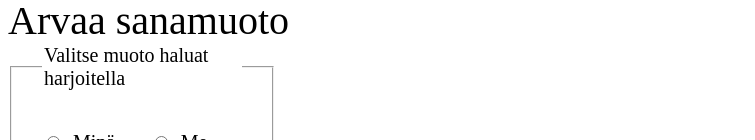
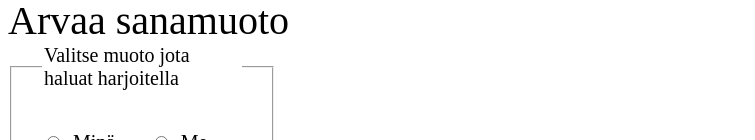
Before and after one commit to fpdotmonkey/fi_dict, a plain HTML site: page index.html in a window 1280 px wide. Shown: the part 256-396 px from the top of the page, without its empty margins (0-755 px from the left). Drawn offline with nearby package versions, Linux system fonts and the light colour scheme; no server answers.

Commit message:
Fix a grammar error in the muoto selection form
Choose the form *which* you want to practice

```diff
--- a/index.html
+++ b/index.html
@@ -170,7 +170,7 @@ function on_muoto_change(event) {
     <div id="record"></div>
     <form onchange="on_muoto_change(event)">
       <fieldset id="muoto-selector">
-        <legend>Valitse muoto haluat harjoitella</legend>
+        <legend>Valitse muoto jota haluat harjoitella</legend>
         <div>
           <input
             type="radio"
```
